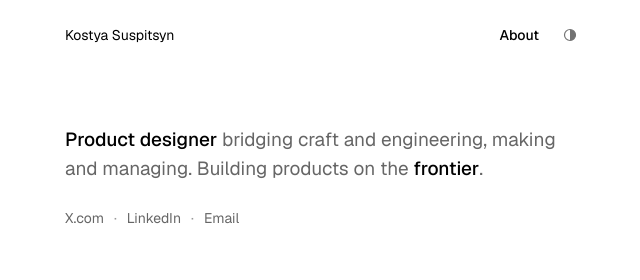
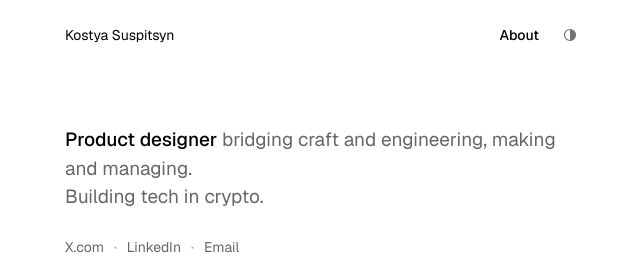
Before and after one commit to 0xRoark/Kostya0x, a plain HTML site: page index.html in a window 1280 px wide. Shown: the top 280 px of the page, without its empty margins (319-959 px from the left). Drawn offline with nearby package versions, Linux system fonts and the light colour scheme.

Commit message:
Add files via upload

```diff
--- a/index.html
+++ b/index.html
@@ -50,7 +50,7 @@
 
       <div class="hero-inner">
         <div class="hero-content">
-          <p class="hero-copy"><span class="hero-strong">Product designer</span> bridging craft and engineering, making and managing. Building products on the <span class="hero-strong">frontier</span>.</p>
+          <p class="hero-copy"><span class="hero-strong">Product designer</span> bridging craft and engineering, making and managing.<br>Building tech in crypto.</p>
           <div class="hero-socials">
             <a href="https://x.com/roark_0x" target="_blank" rel="noopener">X.com</a>
             <a href="https://linkedin.com/in/kostya-suspitsyn/" target="_blank" rel="noopener">LinkedIn</a>
```
